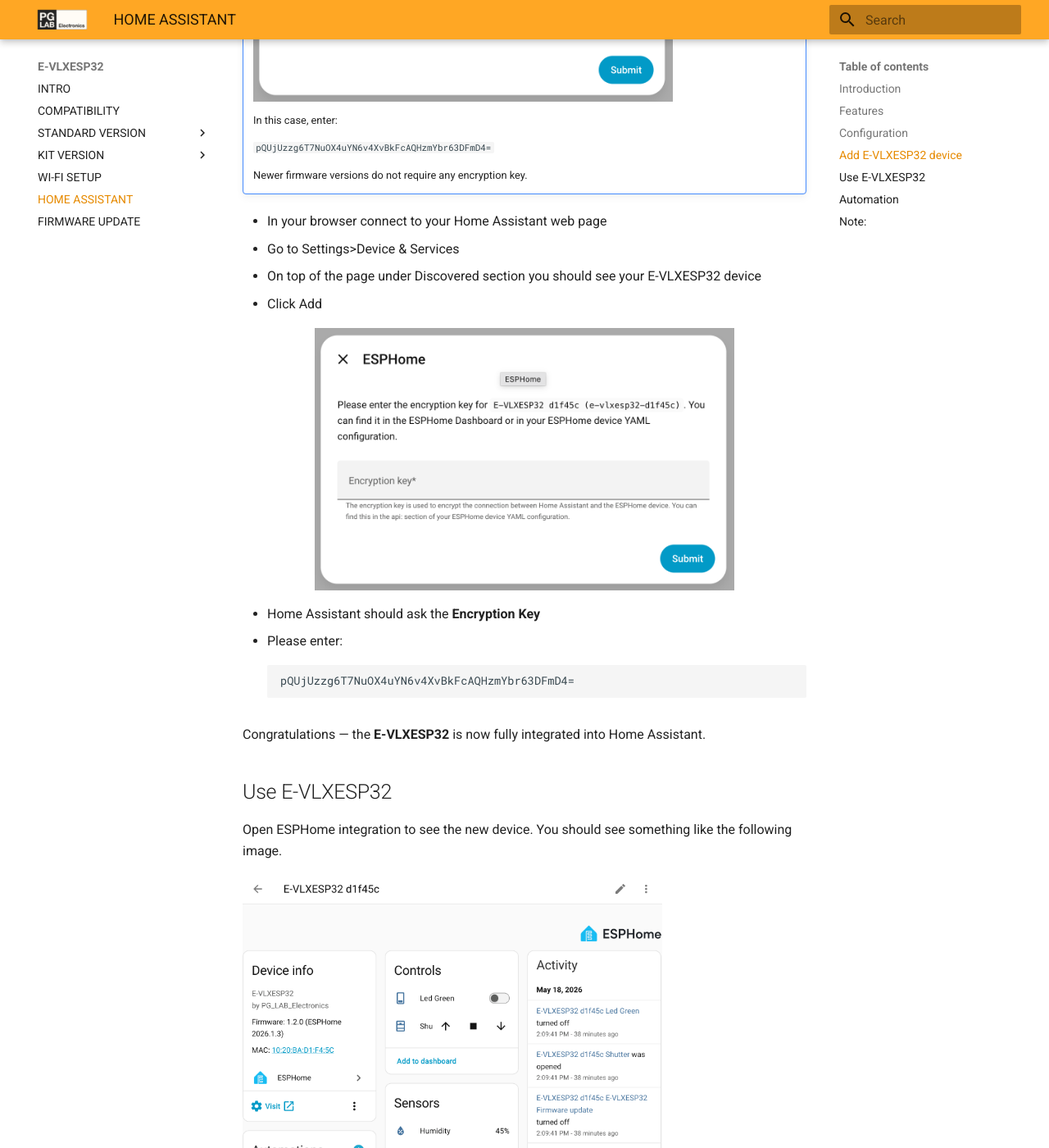
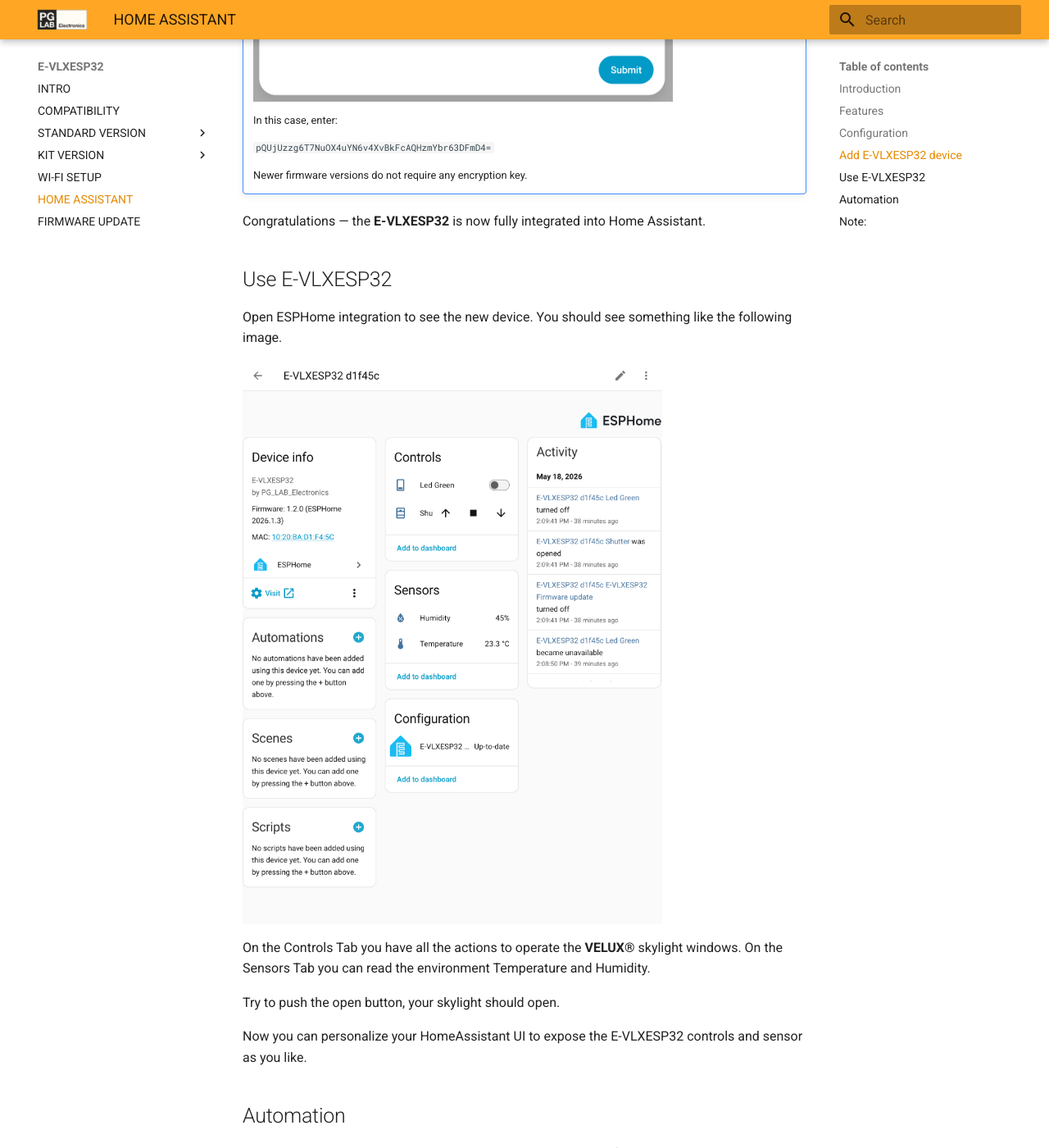
Before and after one commit to pglab-electronics/docs, an MkDocs documentation site: the page built from docs/evlxesp32/homeassistant.md, in a window 1280 px wide and 1400 px high, scrolled down 1625 px. Shown: the whole window at 82% size. Built offline with MkDocs 1.6.1 and Material for MkDocs 9.7.7, drawn with Linux system fonts in a browser that asks for light colours.

Commit message:
remove duplicate information

````diff
--- a/docs/evlxesp32/homeassistant.md
+++ b/docs/evlxesp32/homeassistant.md
@@ -51,18 +51,6 @@
     ```
 
     Newer firmware versions do not require any encryption key.
-
-- In your browser connect to your Home Assistant web page
-- Go to Settings>Device & Services
-- On top of the page under Discovered section you should see your E-VLXESP32 device
-- Click Add
-
-![Encryption Key](img/encryption_key.png){: .center width="512"}
-
-- Home Assistant should ask the **Encryption Key**
-- Please enter:
-
-        pQUjUzzg6T7NuOX4uYN6v4XvBkFcAQHzmYbr63DFmD4=
 
 Congratulations — the **E-VLXESP32** is now fully integrated into Home Assistant.
 
````
